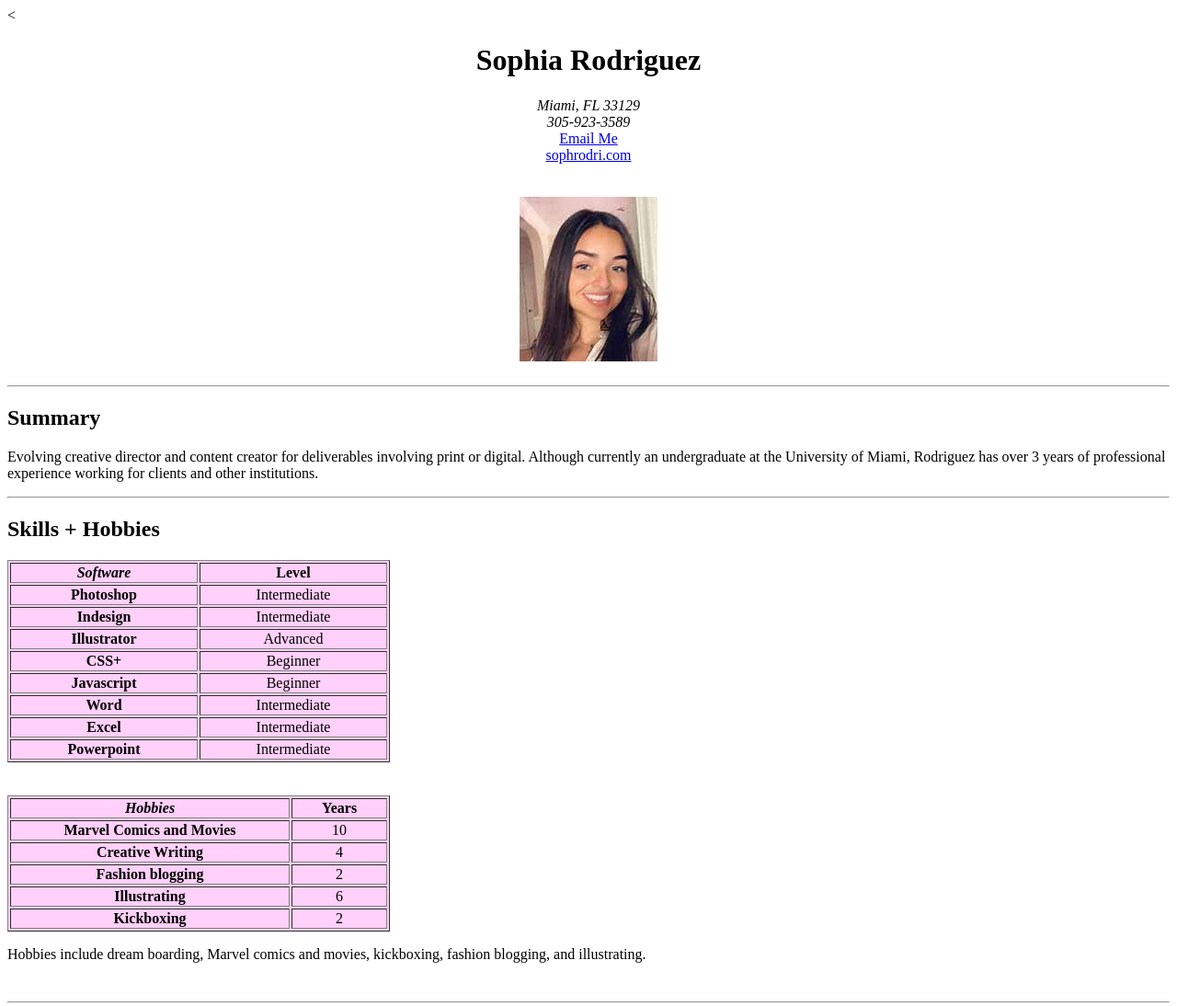
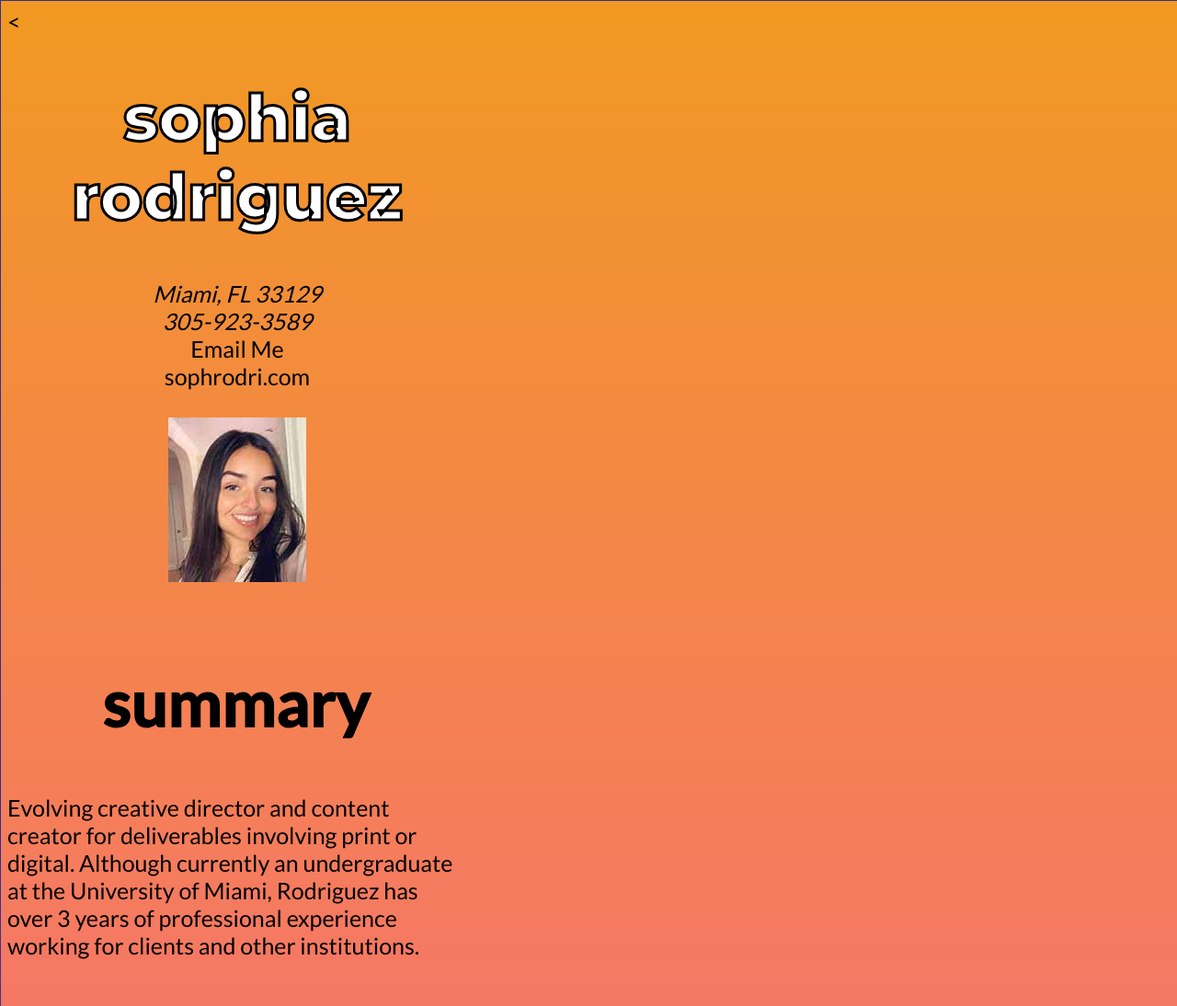
Before and after one commit to sophrodri/sophrodri.github.io, a plain HTML site: page resume/index.html in a window 1280 px wide. Shown: the top 1094 px of the page at 92% size. Drawn offline with Linux system fonts and the light colour scheme.

Commit message:
Assignment 2 - CSS

```diff
--- /dev/null
+++ b/resume/css/resume.css
@@ -0,0 +1,51 @@
+body{
+font-family: 'Lato', sans-serif;
+  font-size: 25px;
+
+}
+
+.h1{
+  font-family: 'Montserrat', sans-serif;
+  font-size: 70px;
+  font-weight: 800;
+  color: white;
+  -webkit-text-stroke: 3px black;
+  text-align: center;
+}
+
+.sub-title{
+font-family: 'Lato', sans-serif;
+font-size: 70px;
+color: none;
+-webkit-text-stroke: 2px black;
+text-align: center
+}
+
+.image-bg{
+    background-image: url("../images/gradientsunset.png");
+  background-size: fixed;
+  background-repeat: no-repeat;
+    width:500px;
+    height: 500px;
+    border: solid 0px
+  }
+
+  a:link {
+    color: black;
+    text-decoration: none;
+  }
+
+  /* visited link */
+  a:visited {
+    color: green;
+  }
+
+  /* mouse over link */
+  a:hover {
+    color: white;
+  }
+
+  /* selected link */
+  a:active {
+    color: blue;
+  }
--- a/resume/index.html
+++ b/resume/index.html
@@ -4,11 +4,13 @@
   <head>
     <meta charset="utf-8">
     <title>Sophie Rodriguez's Resume</title>
+    <link rel="stylesheet" href="css/resume.css">
+    <link href="https://fonts.googleapis.com/css?family=Lato:400,700|Montserrat:800,900&display=swap" rel="stylesheet">
   </head>
 
-  <body>
-    <h1>
-      <center>Sophia Rodriguez</center>
+  <body class="image-bg">
+    <h1 class="h1">
+      <center>sophia rodriguez</center>
     </h1>
 
     <center>
@@ -18,26 +20,25 @@
       </address>
       <a href="mailto:sophrodri.design@gmail.com?subject=NewClient">Email Me</a><br>
       <a href="https://www.sophrodri.com">sophrodri.com</a>
-      <br>
+
 
       <br>
       <br>
       <img src="images/ResumeHeadshot.jpg" alt="" />
     </center>
 
+    <br>
+
+    <h2 class="sub-title">summary</h2>
+    <p>Evolving creative director and content creator for deliverables involving print or digital. Although currently an undergraduate at the University of Miami, Rodriguez has over 3 years of professional experience working for clients and other
+      institutions. </p>
+  </body>
 
 
 
-    <br>
-    <hr>
-    <h2>Summary</h2>
-    <p>Evolving creative director and content creator for deliverables involving print or digital. Although currently an undergraduate at the University of Miami, Rodriguez has over 3 years of professional experience working for clients and other
-      institutions. </p>
-  </body>
-  <hr>
 
 
-  <h2>Skills + Hobbies</h2>
+  <h2 class="sub-title">skills + hobbies</h2>
 
 
   <table border="1" bgcolor="FFD0F9">
@@ -109,8 +110,10 @@
   <p>Hobbies include dream boarding, Marvel comics and movies, kickboxing, fashion blogging, and illustrating.</p>
 
   <br>
-  <hr>
-  <h2>Education</h2>
+
+
+
+  <h2 class="sub-title">education</h2>
   <ul>
     <li>
       <h3><strong>University of Miami</strong></h3>
@@ -128,8 +131,11 @@
   </ul>
 
   <br>
-  <hr>
-  <h2>Experience</h2>
+
+
+
+
+  <h2 class="sub-title">experience</h2>
   <ul>
     <li>
       <h3><strong>Graphic Designer</strong></h3>
```
Also changed, not shown: 02.05.20_csspractice/CSSpractice.html (+1 -1 lines), 02.05.20_csspractice/css/styles.css (+15 -0 lines), resume/images/gradientsunset.png (added).
